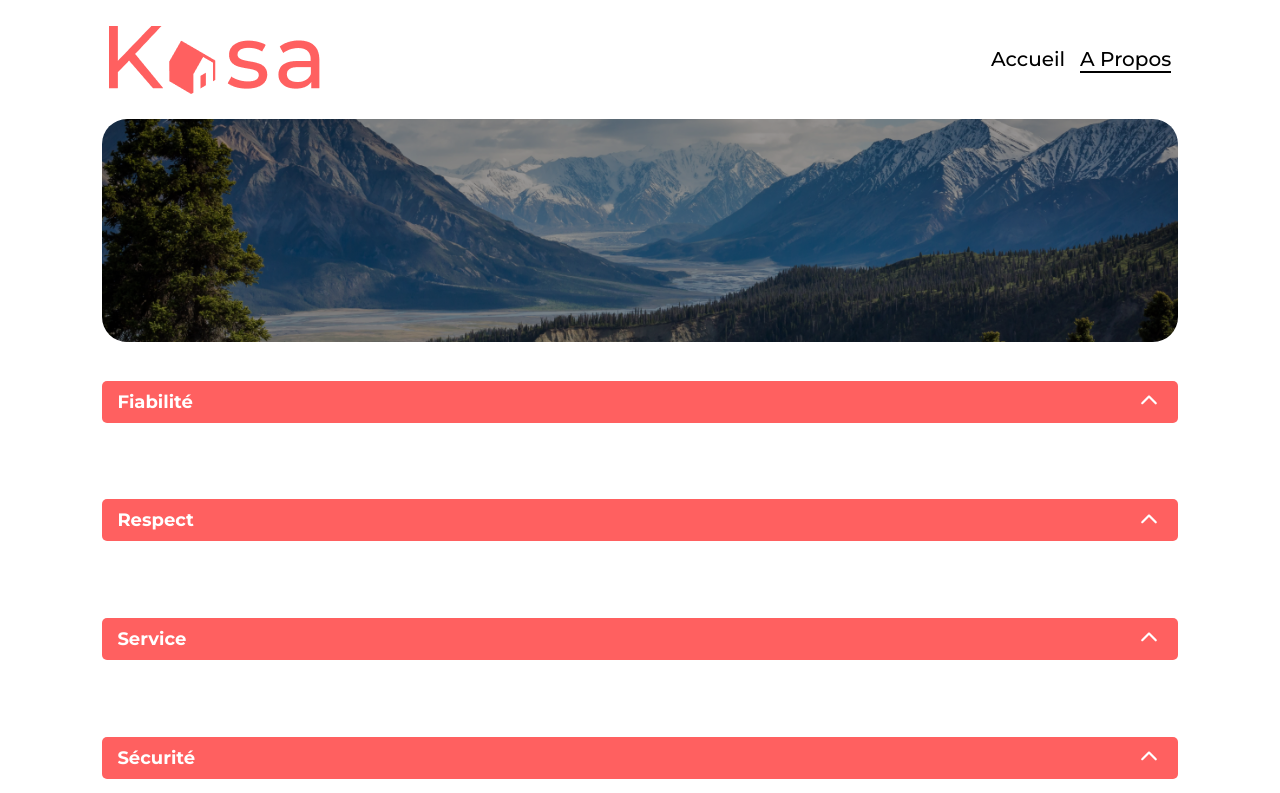
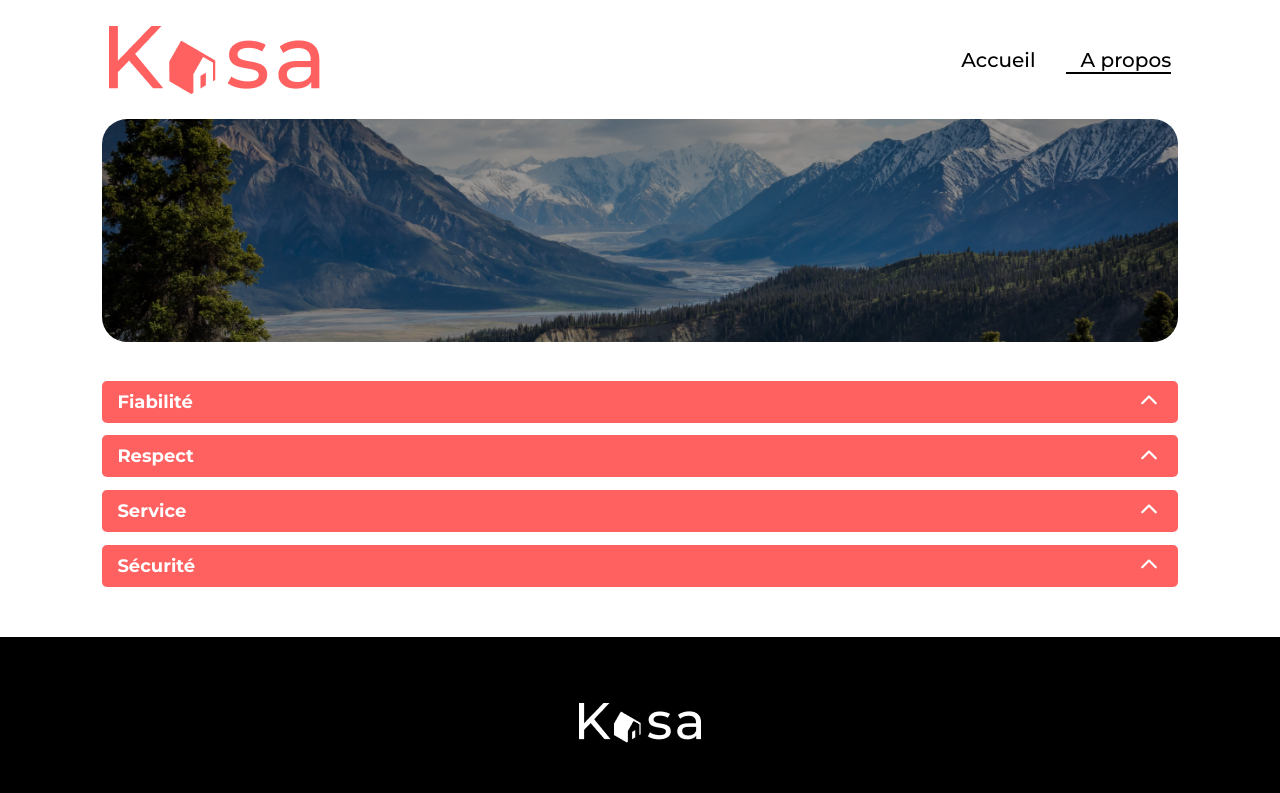
Before and after one commit to G-e-s-s/OC_Projet_4_React, a React (Create React App) app: page /apropos in a window 1280 px wide. Shown: the top 793 px of the page. Built offline with nearby package versions, Linux system fonts and the light colour scheme.

Commit message:
Collapse refaite + changement btn nav

```diff
--- a/src/components/Collapse/collapse.jsx
+++ b/src/components/Collapse/collapse.jsx
@@ -4,17 +4,22 @@ import { faChevronUp } from '@fortawesome/free-solid-svg-icons';
 import '../Collapse/collapse.scss'
 
 function Collapse(props) {
+    const [firstTime, setFirstTime] = useState(true);
     const [rotate, setRotate] = useState(false);
-    const handleRotate = () => setRotate(!rotate);
+    const handleRotate = () => {
+      setRotate(!rotate);
+      setFirstTime(false);
+    }
     const classRotate = rotate ? "chevronUp" : "chevronDown";
     const classCard = rotate ? "showCard card-content" : "hideCard card-content";
+    const classFirstTime = firstTime ? "hide card" : "card";
 
     return (
       <div className="collapsible" onClick={handleRotate}>
         <div className="card-header">
           {props.title} <div className={classRotate} ><FontAwesomeIcon icon={faChevronUp}/> </div>
         </div>
-        <div className='card'>
+        <div className={classFirstTime}>
           <div className={classCard}>
             {props.description}
           </div>
--- a/src/components/Collapse/collapse.scss
+++ b/src/components/Collapse/collapse.scss
@@ -12,14 +12,52 @@
     overflow: hidden;
 }
 
+.hide{
+    display : none;
+}
+
 .hideCard{
-    transform: translateY(-100%);
-    transition: all 0.5s ease-in-out;
-    // transform-origin: 50% 0%;
+    position: absolute;
+    opacity: 1;
+    transform: translateY(-100%) scale(0);
+    animation: animationHideCard;
+    animation-duration: 500ms;
 }
 
 .showCard{
+    position: relative;
+    opacity: 1;
     transform: translateY(0%);
-    transition: all 0.5s ease-in-out;
-    // transform-origin: 50% 100%;
+    animation: animationShowCard;
+    animation-duration: 500ms;
 }
+
+@keyframes animationHideCard {
+    0%{
+        opacity : 1;
+        position : relative;
+        transform: translateY(0%) scale(1);
+    }
+    99%{
+        opacity : 1;
+        position : relative;
+        transform: translateY(-100%) scale(1);
+    }
+    100%{
+        opacity : 0;
+        transform: translateY(-100%) scale(0);
+    }
+}
+
+@keyframes animationShowCard {
+    0%{
+        transform: translateY(-100%);
+    }
+    1%{
+        transform: translateY(-100%);
+    }
+    100%{
+        transform: translateY(0%);
+
+    }
+}
--- a/src/components/Header/header.jsx
+++ b/src/components/Header/header.jsx
@@ -2,19 +2,16 @@ import React from 'react';
 import './header.scss';
 import logo from './../../assets/logo.png';
 import '../../pages/APropos/APropos';
-import {Link, useLocation} from 'react-router-dom';
+import {NavLink} from 'react-router-dom';
 
 function Header() {
-    const page = useLocation();
-    const match1 = ("/" === page.pathname || "/home" === page.pathname);
-    const match2 = ("/apropos" === page.pathname);
     return (
         <div className="navbar">
         <img className="navbar__logo" src={logo} alt='Logo Kasa'></img>
             <div className="btn-nav">
                 <nav><ul>
-                    <Link to='/'><li className={match1 ? "souligne":""} >Accueil</li></Link>
-                    <Link to='/apropos'><li className={match2 ? "souligne":""} >A Propos</li></Link>
+                    <li><NavLink to='/'>Accueil</NavLink></li>
+                    <li><NavLink to='/apropos'>A propos</NavLink></li>
                 </ul></nav>
             </div>
         </div>
--- a/src/components/Header/header.scss
+++ b/src/components/Header/header.scss
@@ -17,6 +17,11 @@ body {
 	max-width: 1440px;
 	width: 64%;
 }
+.btn-nav li a.active {
+	border-bottom: black 2px solid;
+	width: auto;
+	color: $color_1;
+}
 .btn-nav {
 	ul {
 		display: flex;
@@ -29,14 +34,10 @@ body {
 		text-decoration: none;
 		color: $color_1;
 		font-size: 24px;
-		padding-left: 30px;
+		margin-left: 30px;
 	}
 }
-.souligne{
-	border-bottom: black 2px solid;
-	width: auto;
-	color: $color_1;
-}
+
 @media all and (max-width: 1300px) {
 	.navbar {
 		width: 83%;
--- a/src/pages/APropos/apropos.scss
+++ b/src/pages/APropos/apropos.scss
@@ -13,7 +13,6 @@ main {
 	border-radius: 25px;
 }
 .valeurs {
-	// width: 100%;
 	.card-content {
 		padding: 10px 18px 10px 18px;
 		background-color: $background-color_1;
@@ -42,6 +41,7 @@ main {
 		font-size: 18px;
 	}
 	.collapsible {
+		width: 100%;
 		.card-content {
 			font-size: 14px;
 		}
--- a/src/pages/Logements/logements.scss
+++ b/src/pages/Logements/logements.scss
@@ -55,7 +55,7 @@ main {
 		width: 95%;
 	}
 	.collapsible {
-		width: 90%;
+		width: 100%;
 	}
 }
 @media all and (max-width: 650px) {
```
